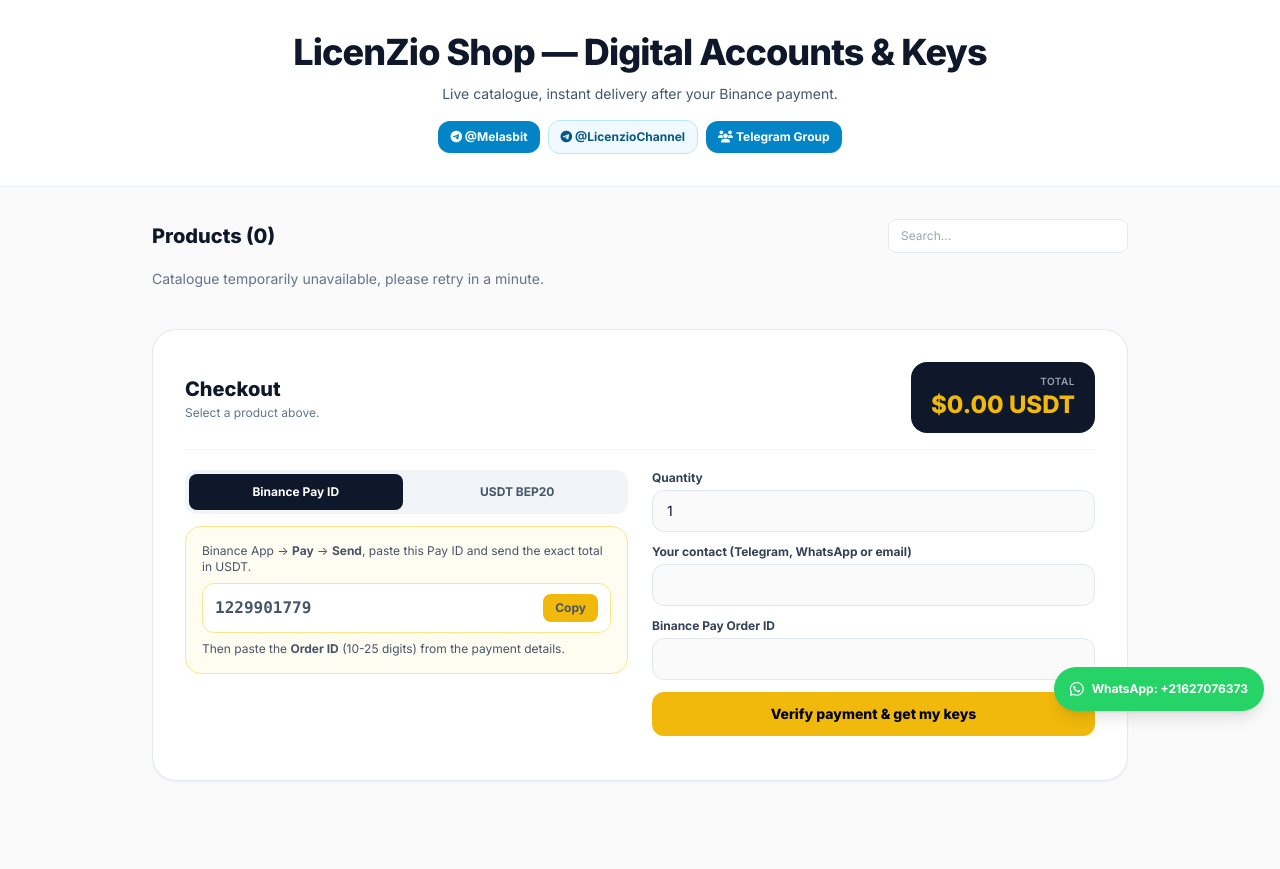
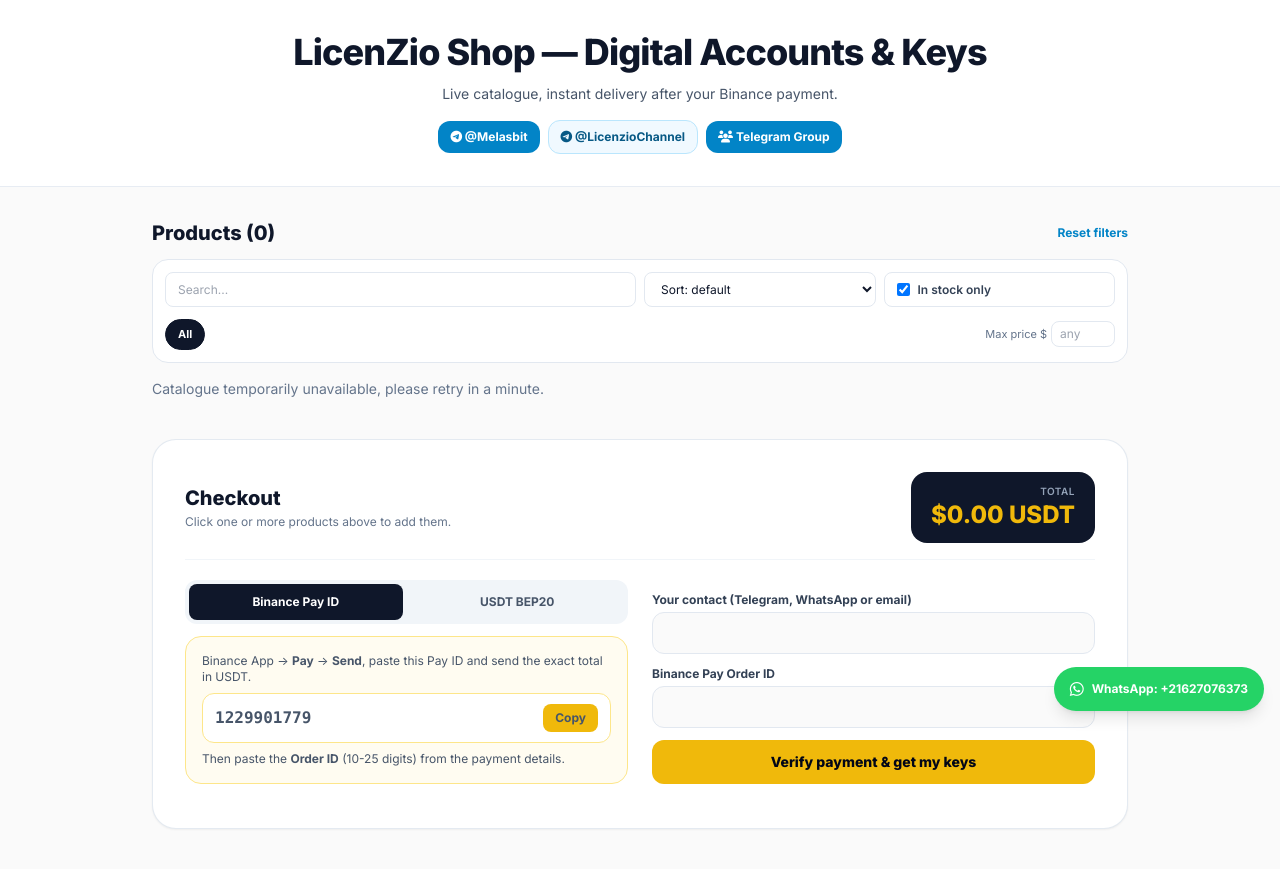
Before and after one commit to saleminformatiquedev-boop/trustwork, a Node server app: page / in a window 1280 px wide. Shown: the part 65-934 px from the top of the page. Run offline with Node 20, Linux system fonts and the light colour scheme; data that the repository does not hold is empty; some libraries are stand-ins or nearby versions.

Commit message:
Shop: product filters (search, category, stock, max price, sort) and multi-product cart with single payment

```diff
--- a/src/db.js
+++ b/src/db.js
@@ -187,7 +187,8 @@ async function initDatabase() {
 
       ALTER TABLE store_orders ADD COLUMN IF NOT EXISTS "deliveredKeys" TEXT;
       ALTER TABLE store_orders ADD COLUMN IF NOT EXISTS "receiptToken" VARCHAR(64);
-      ALTER TABLE store_orders ADD COLUMN IF NOT EXISTS "supplierProductId" VARCHAR(64);
+      ALTER TABLE store_orders ADD COLUMN IF NOT EXISTS "supplierProductId" TEXT;
+      ALTER TABLE store_orders ALTER COLUMN "supplierProductId" TYPE TEXT;
       ALTER TABLE store_orders ADD COLUMN IF NOT EXISTS "supplierCost" NUMERIC(14, 2);
       CREATE INDEX IF NOT EXISTS idx_store_orders_receipt ON store_orders("receiptToken");
 
--- a/src/server.js
+++ b/src/server.js
@@ -762,18 +762,33 @@ function isStoreOwner(user) {
 app.get('/', async (req, res) => {
   try {
     const products = await prodseller.getProducts();
-    res.render('index', { products: products.map(publicProduct) });
+    const list = products.map(publicProduct);
+    const categories = [...new Set(list.map(p => p.category))].sort();
+    res.render('index', { products: list, categories });
   } catch (err) {
     console.error("Homepage error:", err.message);
     res.status(500).send("Unable to load products at the moment.");
   }
 });
+
+const PRODUCT_CATEGORIES = [
+  ['AI & API', /claude|codex|kimi|deepseek|gemini|chatgpt|elevenlabs|eleven labs|replit|lovable|framer|\bapi\b/i],
+  ['VPN & Proxy', /vpn|proxy|v2ray/i],
+  ['Video & Design', /capcut|adobe|figma|miro|autodesk|canva/i],
+  ['Streaming', /prime video|apple tv|shahid|spotify|netflix|scribd/i],
+  ['Learning & Productivity', /notion|ilovepdf|pdf2go|edx|jetbrains|udemy|zoom|office|ms365/i]
+];
+function productCategory(name) {
+  const hit = PRODUCT_CATEGORIES.find(([, re]) => re.test(name));
+  return hit ? hit[0] : 'Accounts & Other';
+}
 
 function publicProduct(p) {
   const stock = p.stock !== undefined && p.stock !== null ? Number(p.stock) : null;
   return {
     id: String(p.id || p._id),
-    name: String(p.name || ''),
+    name: String(p.name || '').trim(),
+    category: productCategory(String(p.name || '')),
     description: String(p.description || '').slice(0, 400),
     imageUrl: /^https:\/\//.test(p.imageUrl || '') ? p.imageUrl : '',
     price: Number(p.price) || 0,
@@ -814,19 +829,27 @@ app.get('/exchange', async (req, res) => {
 // SIMPLE DIRECT STORE API (BUY 1 OR MORE METHODS + EXCHANGE REQUEST)
 // ==========================================
 
-// Buy a ProdSeller product: verify the Binance payment, order from the supplier, deliver the keys
+// Buy one or more ProdSeller products with a single payment: verify it, order from the supplier, deliver the keys
 app.post('/api/store/checkout', async (req, res) => {
   let claimed = null;
   try {
-    const { productId, quantity, paymentMethod, txId, customerContact } = req.body || {};
+    const { cart, paymentMethod, txId, customerContact } = req.body || {};
     const method = paymentMethod === 'USDT_BEP20' ? 'USDT_BEP20' : 'BINANCE_PAY';
-    const cleanId = String(productId || '').trim();
-    const qty = Math.floor(Number(quantity) || 1);
     const cleanTx = String(txId || '').trim();
     const contact = String(customerContact || '').trim().slice(0, 200);
 
-    if (!/^[A-Za-z0-9_-]{6,64}$/.test(cleanId)) return res.status(400).json({ success: false, error: 'Invalid product.' });
-    if (qty < 1 || qty > 100) return res.status(400).json({ success: false, error: 'Invalid quantity.' });
+    // Merge duplicate lines, validate shape
+    const wanted = new Map();
+    if (!Array.isArray(cart) || cart.length === 0 || cart.length > 20) {
+      return res.status(400).json({ success: false, error: 'Please select 1 to 20 products.' });
+    }
+    for (const line of cart) {
+      const id = String((line && line.productId) || '').trim();
+      const qty = Math.floor(Number(line && line.quantity) || 0);
+      if (!/^[A-Za-z0-9_-]{6,64}$/.test(id)) return res.status(400).json({ success: false, error: 'Invalid product.' });
+      if (qty < 1 || qty > 100) return res.status(400).json({ success: false, error: 'Invalid quantity.' });
+      wanted.set(id, (wanted.get(id) || 0) + qty);
+    }
     if (!contact) return res.status(400).json({ success: false, error: 'Please enter your Telegram, WhatsApp or email contact.' });
     if (method === 'BINANCE_PAY' && !/^\d{10,25}$/.test(cleanTx)) {
       return res.status(400).json({ success: false, error: 'Binance Pay Order ID must be 10-25 digits.' });
@@ -836,15 +859,24 @@ app.post('/api/store/checkout', async (req, res) => {
     }
     if (!prodseller.isConfigured()) return res.status(503).json({ success: false, error: 'Shop temporarily unavailable.' });
 
-    const product = await prodseller.getProduct(cleanId);
-    if (!product) return res.status(404).json({ success: false, error: 'Product not found.' });
-    if (!prodseller.isAvailable(product)) return res.status(409).json({ success: false, error: 'Out of stock.' });
-    if (product.stock !== undefined && product.stock !== null && qty > Number(product.stock)) {
-      return res.status(409).json({ success: false, error: 'Only ' + Number(product.stock) + ' in stock.' });
-    }
-
-    const total = Math.round(prodseller.getUnitPrice(product, qty) * qty * 100) / 100;
-    const apiCost = Math.round((Number(product.apiPrice) || 0) * qty * 100) / 100;
+    // Price everything on the server from fresh supplier data
+    const lines = [];
+    for (const [id, qty] of wanted) {
+      const product = await prodseller.getProduct(id);
+      if (!product) return res.status(404).json({ success: false, error: 'A selected product was not found.' });
+      const name = String(product.name || '').trim();
+      if (!prodseller.isAvailable(product)) return res.status(409).json({ success: false, error: name + ' is out of stock.' });
+      if (product.stock !== undefined && product.stock !== null && qty > Number(product.stock)) {
+        return res.status(409).json({ success: false, error: name + ': only ' + Number(product.stock) + ' in stock.' });
+      }
+      lines.push({
+        id, qty, name,
+        total: Math.round(prodseller.getUnitPrice(product, qty) * qty * 100) / 100,
+        cost: Math.round((Number(product.apiPrice) || 0) * qty * 100) / 100
+      });
+    }
+    const total = Math.round(lines.reduce((sum, l) => sum + l.total, 0) * 100) / 100;
+    const apiCost = Math.round(lines.reduce((sum, l) => sum + l.cost, 0) * 100) / 100;
 
     if (!(await txclaims.claim(method, cleanTx.toLowerCase()))) {
       return res.status(409).json({ success: false, error: 'This transaction was already used.' });
@@ -877,23 +909,41 @@ app.post('/api/store/checkout', async (req, res) => {
 
     const orderId = 'ord_' + crypto.randomBytes(6).toString('hex');
     const receiptToken = crypto.randomBytes(24).toString('hex');
-    const items = [{ id: cleanId, title: product.name, price: total, quantity: qty }];
-    const supplier = await prodseller.createOrder(cleanId, orderId, qty);
-
-    if (!supplier) {
+
+    // Supplier orders, one per line. A delivered line, or a supplier out of balance (manual fulfilment),
+    // consumes the payment for good; it is only released when nothing at all was ordered.
+    const keyBlocks = [];
+    const pending = [];
+    let consumed = false;
+    for (let i = 0; i < lines.length; i++) {
+      const l = lines[i];
+      const supplier = await prodseller.createOrder(l.id, orderId + '_' + i, l.qty);
+      if (supplier && !supplier.insufficientSupplierBalance) {
+        consumed = true;
+        keyBlocks.push('=== ' + l.name + (l.qty > 1 ? ' x' + l.qty : '') + ' ===\n' + prodseller.extractKeys(supplier).join('\n'));
+      } else {
+        if (supplier && supplier.insufficientSupplierBalance) consumed = true;
+        pending.push(l.name + ' x' + l.qty);
+      }
+    }
+
+    if (!consumed) {
       await txclaims.release(claimed.method, claimed.tx); claimed = null;
       return res.status(502).json({ success: false, error: 'Supplier error. Your payment was not consumed, please retry.' });
     }
 
-    const manual = Boolean(supplier.insufficientSupplierBalance);
-    const keys = manual ? '' : prodseller.extractKeys(supplier).join('\n');
+    const manual = pending.length > 0;
+    const notes = [];
+    if (paid > total + 0.001) notes.push('Overpaid: received ' + paid.toFixed(2) + ' USDT');
+    if (manual) notes.push('MANUAL DELIVERY NEEDED: ' + pending.join(', '));
+    const items = lines.map(l => ({ id: l.id, title: l.name, price: l.total, quantity: l.qty }));
     await pool.query(
       `INSERT INTO store_orders (id, "userId", "customerContact", items, "totalAmount", "paymentMethod", "txId", note, status,
                                  "deliveredKeys", "receiptToken", "supplierProductId", "supplierCost")
        VALUES ($1, NULL, $2, $3::jsonb, $4, $5, $6, $7, $8, $9, $10, $11, $12)`,
       [orderId, contact, JSON.stringify(items), total, method, cleanTx,
-       paid > total + 0.001 ? 'Overpaid: received ' + paid.toFixed(2) + ' USDT' : null,
-       manual ? 'PAID' : 'DELIVERED', keys || null, receiptToken, cleanId, apiCost]
+       notes.join(' | ') || null, manual ? 'PAID' : 'DELIVERED', keyBlocks.join('\n\n') || null,
+       receiptToken, lines.map(l => l.id).join(','), apiCost]
     );
     claimed = null;
 
@@ -901,7 +951,7 @@ app.post('/api/store/checkout', async (req, res) => {
     if (ownerRes.rows[0]) {
       io.to('user_' + ownerRes.rows[0].id).emit('user_notification', {
         title: (manual ? '⚠️ Manual delivery needed ' : '💰 Sale ') + '$' + total.toFixed(2),
-        body: contact + ' bought ' + product.name + ' x' + qty + ' via ' + method,
+        body: contact + ' bought ' + lines.map(l => l.name + ' x' + l.qty).join(', ') + ' via ' + method,
         url: '/shopadmin', type: 'store_order'
       });
     }
--- a/src/views/index.ejs
+++ b/src/views/index.ejs
@@ -13,20 +13,46 @@
 </section>
 
 <section class="max-w-5xl mx-auto px-4 sm:px-6 pt-8 pb-4">
-  <div class="flex flex-col sm:flex-row sm:items-center justify-between gap-3 mb-4">
-    <h2 class="text-xl font-extrabold text-slate-900">Products (<%= products.length %>)</h2>
-    <input type="text" id="search" placeholder="Search..." class="text-xs px-3 py-2 bg-white border border-slate-200 rounded-lg focus:border-slate-900 focus:outline-none w-full sm:w-60">
+  <div class="flex items-center justify-between gap-3 mb-3">
+    <h2 class="text-xl font-extrabold text-slate-900">Products (<span id="count"><%= products.length %></span>)</h2>
+    <button type="button" id="reset" class="text-xs font-bold text-sky-600 hover:underline">Reset filters</button>
+  </div>
+  <div class="bg-white border border-slate-200 rounded-2xl p-3 mb-4 space-y-3">
+    <div class="grid grid-cols-2 sm:grid-cols-4 gap-2">
+      <input type="text" id="search" placeholder="Search..." class="col-span-2 text-xs px-3 py-2 bg-white border border-slate-200 rounded-lg focus:border-slate-900 focus:outline-none">
+      <select id="sort" class="text-xs px-3 py-2 bg-white border border-slate-200 rounded-lg">
+        <option value="default">Sort: default</option>
+        <option value="price-asc">Price: low to high</option>
+        <option value="price-desc">Price: high to low</option>
+        <option value="name">Name A-Z</option>
+        <option value="sold">Best sellers</option>
+      </select>
+      <label class="flex items-center gap-2 text-xs font-semibold text-slate-700 px-3 py-2 border border-slate-200 rounded-lg cursor-pointer">
+        <input type="checkbox" id="instock" checked> In stock only
+      </label>
+    </div>
+    <div class="flex flex-wrap items-center gap-2">
+      <button type="button" data-cat="" class="cat-chip px-3 py-1.5 rounded-full text-[11px] font-bold border bg-slate-900 text-white border-slate-900">All</button>
+      <% categories.forEach(c => { %>
+        <button type="button" data-cat="<%= c %>" class="cat-chip px-3 py-1.5 rounded-full text-[11px] font-bold border bg-white text-slate-700 border-slate-200"><%= c %></button>
+      <% }) %>
+      <span class="ml-auto flex items-center gap-1 text-[11px] text-slate-500">
+        Max price $<input type="number" id="maxprice" min="0" step="0.5" placeholder="any" class="w-16 text-xs px-2 py-1 border border-slate-200 rounded-lg">
+      </span>
+    </div>
   </div>
   <% if (products.length === 0) { %>
     <p class="text-sm text-slate-500">Catalogue temporarily unavailable, please retry in a minute.</p>
   <% } %>
+  <p id="empty" class="hidden text-sm text-slate-500 py-6 text-center">No product matches these filters.</p>
   <div class="grid grid-cols-1 sm:grid-cols-2 lg:grid-cols-3 gap-3" id="grid">
-    <% products.forEach(p => { %>
+    <% products.forEach((p, i) => { %>
       <div class="card bg-white rounded-xl border-2 border-slate-200 p-3 flex flex-col gap-2 <%= p.available ? 'cursor-pointer hover:border-slate-400' : 'opacity-60' %>"
-           data-id="<%- p.id %>" data-name="<%= p.name %>" data-price="<%= p.price %>" data-stock="<%= p.stock === null ? '' : p.stock %>"
+           data-id="<%- p.id %>" data-name="<%= p.name %>" data-category="<%= p.category %>" data-price="<%= p.price %>" data-sold="<%= p.sold %>" data-order="<%= i %>"
+           data-stock="<%= p.stock === null ? '' : p.stock %>"
            data-bulk="<%= JSON.stringify(p.bulkPricing) %>" data-available="<%= p.available %>">
         <div class="flex items-start gap-2">
-          <% if (p.imageUrl) { %><img src="<%= p.imageUrl %>" alt="" loading="lazy" referrerpolicy="no-referrer" class="w-10 h-10 rounded-lg object-cover bg-slate-100 shrink-0"><% } %>
+          <% if (p.imageUrl) { %><img src="<%= p.imageUrl %>" alt="" loading="lazy" referrerpolicy="no-referrer" onerror="this.style.display='none'" class="w-10 h-10 rounded-lg object-cover bg-slate-100 shrink-0"><% } %>
           <div class="min-w-0 flex-1">
             <h3 class="font-extrabold text-slate-900 text-[13px] leading-tight"><%= p.name %></h3>
             <p class="text-[11px] text-slate-500 line-clamp-2 mt-0.5"><%= p.description %></p>
@@ -37,8 +63,16 @@
           <span class="<%= p.available ? 'text-emerald-700' : 'text-rose-600' %> font-bold">
             <%= p.available ? '🟢 In stock' + (p.stock !== null ? ' (' + p.stock + ')' : '') : '🔴 Out of stock' %>
           </span>
-          <span class="text-slate-400"><%= p.sold %> sold</span>
+          <span class="text-slate-400"><%= p.category %> · <%= p.sold %> sold</span>
         </div>
+        <% if (p.available) { %>
+          <div class="sel-row hidden items-center justify-between pt-1 border-t border-slate-100">
+            <span class="text-[11px] font-bold text-emerald-700">✓ Selected</span>
+            <span class="flex items-center gap-1 text-[11px] text-slate-600">Qty
+              <input type="number" min="1" value="1" class="line-qty w-14 text-xs px-2 py-1 border border-slate-300 rounded-lg">
+            </span>
+          </div>
+        <% } %>
       </div>
     <% }) %>
   </div>
@@ -49,7 +83,7 @@
     <div class="flex flex-col sm:flex-row sm:items-center justify-between gap-3 pb-4 border-b border-slate-100">
       <div>
         <h2 class="text-xl font-extrabold text-slate-900">Checkout</h2>
-        <p id="selected-label" class="text-xs text-slate-500 mt-0.5">Select a product above.</p>
+        <p id="selected-label" class="text-xs text-slate-500 mt-0.5">Click one or more products above to add them.</p>
       </div>
       <div class="bg-slate-900 text-white px-5 py-3 rounded-2xl text-right">
         <span class="text-[10px] uppercase tracking-wider text-slate-400 font-semibold block">Total</span>
@@ -82,10 +116,7 @@
       </div>
 
       <form id="order-form" class="space-y-3">
-        <div>
-          <label class="block text-xs font-bold text-slate-700 mb-1">Quantity</label>
-          <input type="number" id="qty" min="1" value="1" class="w-full text-sm px-3.5 py-2.5 bg-[#FAFAFA] border border-slate-200 rounded-xl">
-        </div>
+        <div id="cart" class="space-y-1 text-xs"></div>
         <div>
           <label class="block text-xs font-bold text-slate-700 mb-1">Your contact (Telegram, WhatsApp or email)</label>
           <input type="text" id="contact" required class="w-full text-sm px-3.5 py-2.5 bg-[#FAFAFA] border border-slate-200 rounded-xl">
@@ -104,8 +135,11 @@
 <script>
 (function () {
   const cards = Array.from(document.querySelectorAll('.card'));
-  let current = null, method = 'BINANCE_PAY';
+  const grid = document.getElementById('grid');
+  const selected = new Map();
+  let method = 'BINANCE_PAY', cat = '';
   const $ = id => document.getElementById(id);
+  const money = n => (Math.round(n * 100) / 100).toFixed(2);
 
   function unit(card, q) {
     let price = parseFloat(card.dataset.price) || 0;
@@ -114,25 +148,89 @@
     tiers.forEach(t => { if (q >= t.minQuantity && t.unitPrice <= price) price = t.unitPrice; });
     return price;
   }
-  function render() {
-    cards.forEach(c => c.classList.toggle('border-slate-900', c === current));
-    if (!current) { $('total').textContent = '$0.00 USDT'; return; }
-    const q = Math.max(1, parseInt($('qty').value) || 1);
-    const stock = current.dataset.stock;
-    $('qty').max = stock || 100;
-    $('selected-label').textContent = current.dataset.name;
-    $('total').textContent = '$' + (Math.round(unit(current, q) * q * 100) / 100).toFixed(2) + ' USDT';
+  function qtyOf(card) {
+    const input = card.querySelector('.line-qty');
+    let q = Math.max(1, parseInt(input && input.value) || 1);
+    const stock = parseInt(card.dataset.stock);
+    if (stock > 0 && q > stock) q = stock;
+    return Math.min(q, 100);
   }
-  cards.forEach(c => c.addEventListener('click', () => {
-    if (c.dataset.available !== 'true') return;
-    current = c; render();
-    $('checkout').scrollIntoView({ behavior: 'smooth' });
+
+  function renderCart() {
+    let total = 0;
+    const lines = [];
+    selected.forEach(card => {
+      const q = qtyOf(card), line = Math.round(unit(card, q) * q * 100) / 100;
+      total += line;
+      lines.push('<div class="flex justify-between gap-2 bg-slate-50 border border-slate-200 rounded-lg px-3 py-1.5"><span class="truncate">' +
+        card.dataset.name.replace(/</g, '&lt;') + ' x' + q + '</span><b>$' + money(line) + '</b></div>');
+    });
+    $('cart').innerHTML = lines.join('');
+    $('total').textContent = '$' + money(total) + ' USDT';
+    $('selected-label').textContent = selected.size
+      ? selected.size + ' product' + (selected.size > 1 ? 's' : '') + ' selected'
+      : 'Click one or more products above to add them.';
+    $('clear-sel') && ($('clear-sel').style.display = selected.size ? '' : 'none');
+  }
+
+  function toggle(card) {
+    if (card.dataset.available !== 'true') return;
+    const row = card.querySelector('.sel-row');
+    if (selected.has(card.dataset.id)) {
+      selected.delete(card.dataset.id);
+      card.classList.remove('border-slate-900'); row.classList.add('hidden'); row.classList.remove('flex');
+    } else {
+      selected.set(card.dataset.id, card);
+      card.classList.add('border-slate-900'); row.classList.remove('hidden'); row.classList.add('flex');
+    }
+    renderCart();
+  }
+  cards.forEach(c => {
+    c.addEventListener('click', e => { if (e.target.closest('.line-qty')) return; toggle(c); });
+    const qi = c.querySelector('.line-qty');
+    if (qi) qi.addEventListener('input', renderCart);
+  });
+
+  function applyFilters() {
+    const q = $('search').value.toLowerCase().trim();
+    const max = parseFloat($('maxprice').value);
+    const inStock = $('instock').checked;
+    const sort = $('sort').value;
+    let shown = 0;
+    cards.forEach(c => {
+      const ok = (!q || c.dataset.name.toLowerCase().includes(q) || c.dataset.category.toLowerCase().includes(q))
+        && (!cat || c.dataset.category === cat)
+        && (!inStock || c.dataset.available === 'true')
+        && (isNaN(max) || parseFloat(c.dataset.price) <= max);
+      c.style.display = ok ? '' : 'none';
+      if (ok) shown++;
+    });
+    const by = {
+      'default': (a, b) => a.dataset.order - b.dataset.order,
+      'price-asc': (a, b) => a.dataset.price - b.dataset.price,
+      'price-desc': (a, b) => b.dataset.price - a.dataset.price,
+      'name': (a, b) => a.dataset.name.trim().localeCompare(b.dataset.name.trim()),
+      'sold': (a, b) => b.dataset.sold - a.dataset.sold
+    }[sort];
+    cards.slice().sort(by).forEach(c => grid.appendChild(c));
+    $('count').textContent = shown;
+    $('empty').classList.toggle('hidden', shown !== 0 || cards.length === 0);
+  }
+  ['search', 'maxprice'].forEach(id => $(id).addEventListener('input', applyFilters));
+  ['sort', 'instock'].forEach(id => $(id).addEventListener('change', applyFilters));
+  document.querySelectorAll('.cat-chip').forEach(b => b.addEventListener('click', () => {
+    cat = b.dataset.cat;
+    document.querySelectorAll('.cat-chip').forEach(x => {
+      const on = x === b;
+      x.className = 'cat-chip px-3 py-1.5 rounded-full text-[11px] font-bold border ' + (on ? 'bg-slate-900 text-white border-slate-900' : 'bg-white text-slate-700 border-slate-200');
+    });
+    applyFilters();
   }));
-  $('qty').addEventListener('input', render);
-  $('search').addEventListener('input', e => {
-    const q = e.target.value.toLowerCase().trim();
-    cards.forEach(c => c.style.display = !q || c.dataset.name.toLowerCase().includes(q) ? '' : 'none');
+  $('reset').addEventListener('click', () => {
+    $('search').value = ''; $('maxprice').value = ''; $('sort').value = 'default'; $('instock').checked = true;
+    document.querySelector('.cat-chip[data-cat=""]').click();
   });
+
   document.querySelectorAll('[data-copy]').forEach(b => b.addEventListener('click', () => {
     navigator.clipboard && navigator.clipboard.writeText($(b.dataset.copy).textContent.trim());
     b.textContent = 'Copied';
@@ -152,14 +250,14 @@
   $('order-form').addEventListener('submit', async e => {
     e.preventDefault();
     $('msg').textContent = '';
-    if (!current) { $('msg').textContent = 'Please select a product first.'; return; }
+    if (!selected.size) { $('msg').textContent = 'Please select at least one product.'; return; }
     const btn = $('submit');
     btn.disabled = true; btn.textContent = 'Verifying payment...';
     try {
       const res = await fetch('/api/store/checkout', {
         method: 'POST', headers: { 'Content-Type': 'application/json' },
         body: JSON.stringify({
-          productId: current.dataset.id, quantity: parseInt($('qty').value) || 1,
+          cart: Array.from(selected.values()).map(c => ({ productId: c.dataset.id, quantity: qtyOf(c) })),
           paymentMethod: method, txId: $('txid').value.trim(), customerContact: $('contact').value.trim()
         })
       });
@@ -169,7 +267,8 @@
     } catch (_) { $('msg').textContent = 'Network error, please retry.'; }
     btn.disabled = false; btn.textContent = 'Verify payment & get my keys';
   });
-  render();
+  applyFilters();
+  renderCart();
 })();
 </script>
 
```
